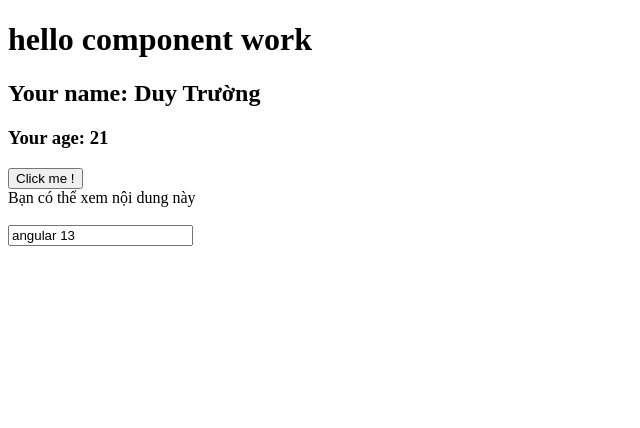
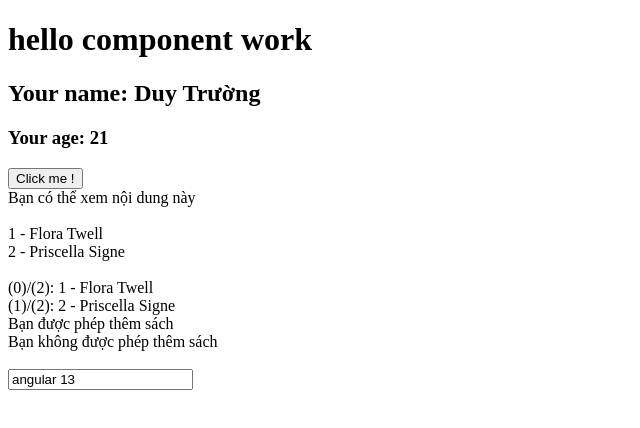
Before and after one commit to PhamDuyTruong/Learning-Angular, an Angular app: page / in a window 1280 px wide. Shown: the top 428 px of the page, without its empty margins (0-640 px from the left). Built offline with nearby package versions, Linux system fonts and the light colour scheme.

Commit message:
học về ngFor

```diff
--- a/src/app/app.component.html
+++ b/src/app/app.component.html
@@ -1,3 +1,5 @@
 <app-hello></app-hello>
 <br />
+<app-bai05></app-bai05>
+<br />
 <input type="text" [(ngModel)]="name"  (ngModelChange)="name = $event"/>
--- a/src/app/app.module.ts
+++ b/src/app/app.module.ts
@@ -5,12 +5,14 @@ import { BrowserModule } from '@angular/platform-browser';
 import { AppComponent } from './app.component';
 import { HelloComponent } from './hello/hello.component';
 import { HiComponent } from './hi/hi.component';
+import { Bai05Component } from './bai05/bai05.component';
 
 @NgModule({
   declarations: [
     AppComponent,
     HelloComponent,
-    HiComponent
+    HiComponent,
+    Bai05Component
   ],
   imports: [
     BrowserModule,
--- /dev/null
+++ b/src/app/bai05/bai05.component.html
@@ -0,0 +1,31 @@
+
+<div *ngFor="let author of authors">
+  {{author.id}} - {{author.firstName}} {{author.lastName}}
+</div>
+<br />
+
+<!-- ng-Template -->
+<ng-template
+ ngFor
+ [ngForOf]="authors"
+ let-author
+ let-idx = "index"
+ let-total = "count"
+>
+  <div>
+    ({{idx}})/({{total}}): {{author.id}} - {{author.firstName}}
+    {{author.lastName}}
+  </div>
+</ng-template>
+
+<!-- Structure directive  -->
+<div *ngFor="let author of authors">
+    <div *ngIf="author.age > 13; else noAge">
+       Bạn được phép thêm sách
+    </div>
+    <ng-template #noAge>
+        <div>
+          Bạn không được phép thêm sách
+        </div>
+    </ng-template>
+</div>
--- /dev/null
+++ b/src/app/bai05/bai05.component.ts
@@ -0,0 +1,30 @@
+import { Component } from '@angular/core';
+
+@Component({
+  selector: 'app-bai05',
+  templateUrl: './bai05.component.html',
+  styleUrls: ['./bai05.component.css']
+})
+export class Bai05Component {
+  authors = [
+    {
+      id: 1,
+      firstName: 'Flora',
+      lastName: 'Twell',
+      email: 'ftwell0@phoca.cz',
+      gender: 'Female',
+      ipAddress: '99.180.237.33',
+      age: 21
+    },
+    {
+      id: 2,
+      firstName: 'Priscella',
+      lastName: 'Signe',
+      email: 'psigne1@berkeley.edu',
+      gender: 'Female',
+      ipAddress: '183.243.228.65',
+      age: 13
+    },
+    // more data
+  ];
+}
```
Also changed, not shown: src/app/bai05/bai05.component.css (added), 1 other file (tests, documents, lock files or other folders).
